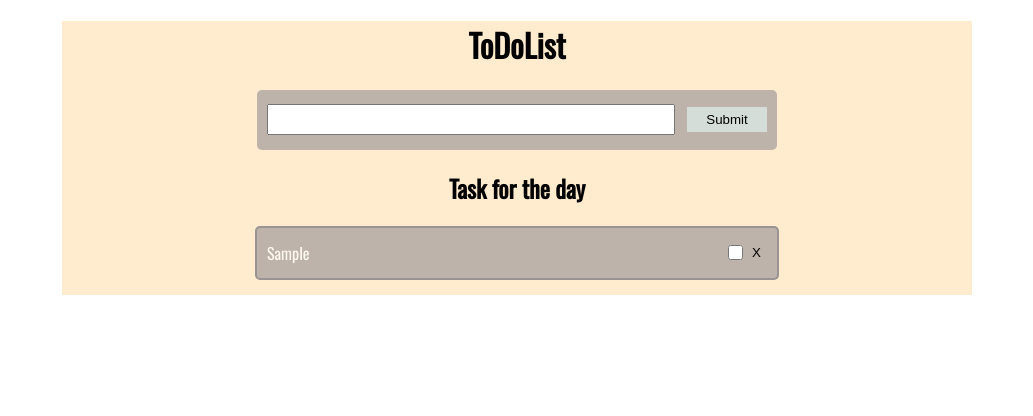
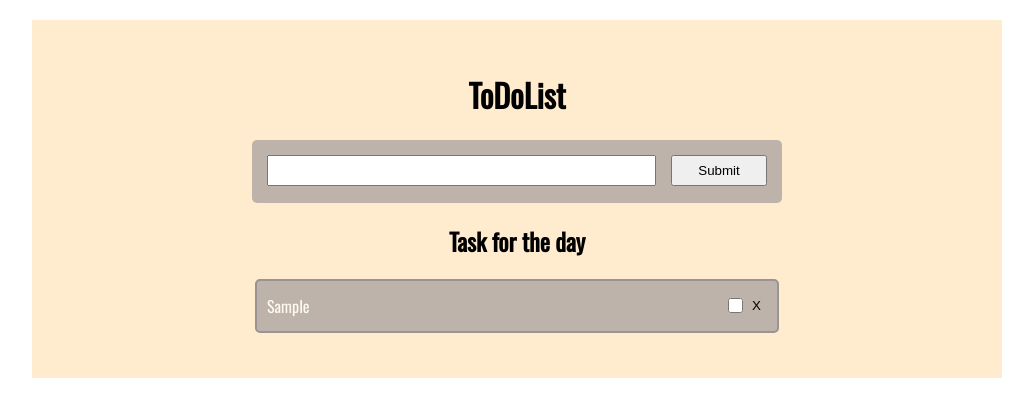
Before and after one commit to Krendil766/ToDo-List, a plain HTML site: page index.html in a window 1280 px wide. Both pictures are taken after typing "Sample" into the empty fields and a click on the button "Submit". Shown: the whole page, without its empty margins (123-1156 px from the left). Drawn offline with nearby package versions, Linux system fonts and the light colour scheme.

Commit message:
Added filter/delete/complete task

```diff
--- a/index.html
+++ b/index.html
@@ -1,5 +1,6 @@
 <!DOCTYPE html>
 <html lang="en">
+
 <head>
     <meta charset="UTF-8">
     <meta name="viewport" content="width=device-width, initial-scale=1.0">
@@ -7,17 +8,16 @@
     <link href="https://fonts.googleapis.com/css2?family=Oswald&display=swap" rel="stylesheet">
     <link rel="stylesheet" href="style.css">
 </head>
+
 <body>
     <div class="container">
         <h1>ToDoList</h1>
         <div class="flex-wrapper">
             <div class="add-todo-wrapper">
-            <div class="input-wrapper">
+                <form class="input-wrapper">
                     <input type="text" id="description-task">
-            </div>
-            <div class="button-wrapper">
                     <button id="add-task-btn">Submit</button>
-            </div>
+                </form>
             </div>
             <h2>Task for the day</h2>
             <div class="todos-wrapper">
@@ -33,4 +33,5 @@
     </div>
     <script src="main.js"></script>
 </body>
+
 </html>
--- a/main.js
+++ b/main.js
@@ -1,17 +1,17 @@
 const deskTaskInput = document.querySelector('#description-task');
-const addTaskBtn = document.querySelector('#add-task-btn');
+const addTaskBtn = document.querySelector('.input-wrapper');
 const todosWrapper = document.querySelector('.todos-wrapper');
 
-let tasks;
-
+let tasks,
+    todoItemElems;
 !localStorage.tasks ? tasks = [] : tasks = JSON.parse(localStorage.getItem('tasks'))
 
-function Task (description){
+function Task(description) {
     this.description = description;
     this.completed = false;
 }
 
-const fillHtmlList = () =>{
+/* const fillHtmlList = () =>{
 	todosWrapper.innerHTML = '';
 	if(tasks.length > 0){
 		tasks.forEach(({
@@ -29,18 +29,77 @@ const fillHtmlList = () =>{
 			`
 		});
 	}
+} */
+
+const createTemplate = (task, index) => {
+    return `
+	<div class="todo-item ${task.completed ? 'checked' : ''}">
+                <div class="description">${task.description}</div>
+                <div class="buttons">
+                    <input onclick = "completeTask(${index})" class="btn-complete" type="checkbox" ${task.completed ? 'checked':''}>
+                    <button onclick = "deleteTask(${index})" class="btn-delete">X</button>
+                </div>
+            </div>
+		`
+}
+
+const filterTasks = () => {
+    const activeTasks = tasks.filter(item => {
+        return !item.completed
+    });
+    console.log(activeTasks);
+    const completeTask = tasks.filter(item => {
+        return item.completed
+    });
+    tasks = [...activeTasks, ...completeTask];
+}
+
+const fillHtmlList = () => {
+    todosWrapper.innerHTML = '';
+    if (tasks.length > 0) {
+        filterTasks();
+        tasks.forEach((item, index) => {
+            todosWrapper.innerHTML += createTemplate(item, index);
+        });
+        todoItemElems = document.querySelectorAll('.todo-item');
+    }
 }
 
 const updateLocal = () => {
     localStorage.setItem('tasks', JSON.stringify(tasks));
 }
 
-addTaskBtn.addEventListener('click', ()=>{
+const completeTask = index => {
+    tasks[index].completed = !tasks[index].completed;
+    if (tasks[index].completed) {
+        todoItemElems[index].classList.add('checked');
+    } else {
+        todoItemElems[index].classList.remove('checked')
+    }
+    updateLocal();
+    fillHtmlList();
+}
+
+const deleteTask = index => {
+    todoItemElems[index].classList.add('delition')
+    setTimeout(() => {
+        tasks.splice(index, 1);
+        updateLocal();
+        fillHtmlList();
+
+    }, 1000)
+}
+
+addTaskBtn.addEventListener('submit', (e) => {
+    e.preventDefault();
+    if (deskTaskInput.value.trim()) {
         tasks.push(new Task(deskTaskInput.value));
         updateLocal();
         deskTaskInput.value = "";
         fillHtmlList();
-})
+    }
+});
 
 fillHtmlList();
+filterTasks();
 console.log(tasks);
--- a/style.css
+++ b/style.css
@@ -1,4 +1,5 @@
-html, body {
+html,
+body {
     margin: 0;
     height: 100%;
     font-family: 'Oswald', sans-serif;
@@ -7,9 +8,11 @@ html, body {
 h1 {
     text-align: center;
 }
-.container{
+
+.container {
     width: 910px;
-    margin: 0 auto;
+    padding: 30px;
+    margin: 20px auto;
     background-color: blanchedalmond;
 }
 
@@ -22,38 +25,26 @@ h1 {
 }
 
 .add-todo-wrapper {
-    display: flex;
     width: 500px;
     min-height: 40px;
-    align-items: center;
     background-color: rgba(62, 69, 102, 0.336);
     border-radius: 5px;
-    padding: 10px;
+    padding: 15px 15px 8px 15px;
 }
 
 .input-wrapper {
-    width: 80%;
+    display: flex;
+    justify-content: space-between;
 }
 
 .input-wrapper input {
-    width: 100%;
+    width: 80%;
     height: 25px;
+    margin-right: 15px;
 }
 
-.button-wrapper {
+#add-task-btn {
     width: 20%;
-    display: flex;
-    justify-content: flex-end;
-}
-
-.button-wrapper button {
-    width: 80%;
-    background-color: rgb(213, 221, 217);
-    color: #000000;
-    outline: none;
-    border: none;
-    height: 25px;
-    cursor: pointer;
 }
 
 .todo-item {
@@ -67,7 +58,7 @@ h1 {
     background-color: rgba(62, 69, 102, 0.336);
 }
 
-.todo-item.checked{
+.todo-item.checked {
     background-color: darkgrey;
     opacity: 0.5;
 }
@@ -104,15 +95,16 @@ h1 {
     cursor: pointer;
     background-color: inherit;
 }
-.buttons button:hover{
+
+.buttons button:hover {
     font-size: 20px;
     transition: 0.4s ease-in-out;
 }
-.buttons input:hover{
+
+.buttons input:hover {
     width: 20px;
     height: 20px;
     transition: 0.4s ease-in-out;
-
 }
 
 @keyframes opacity {
```
Lines whose indentation alone changed are shown as unchanged.
